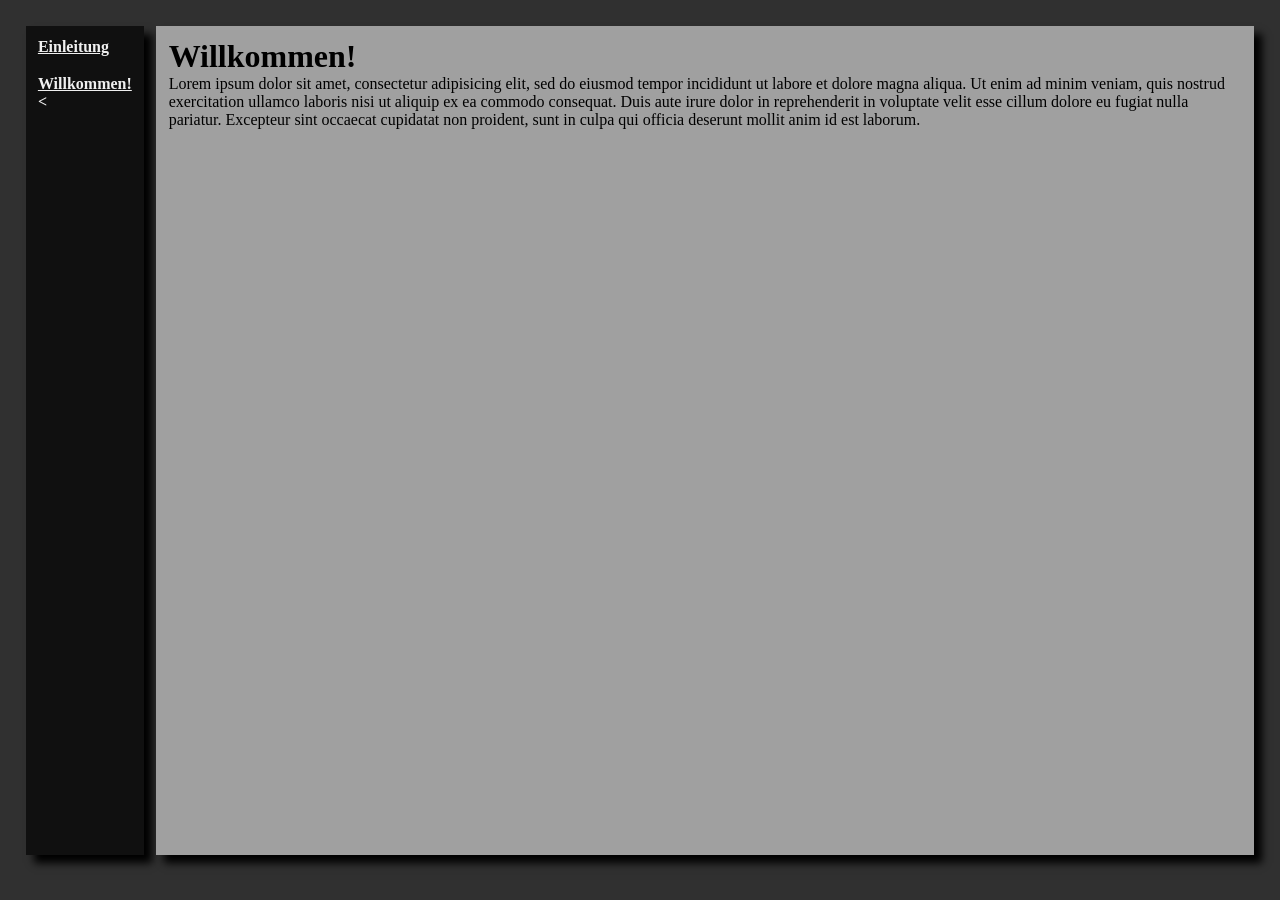
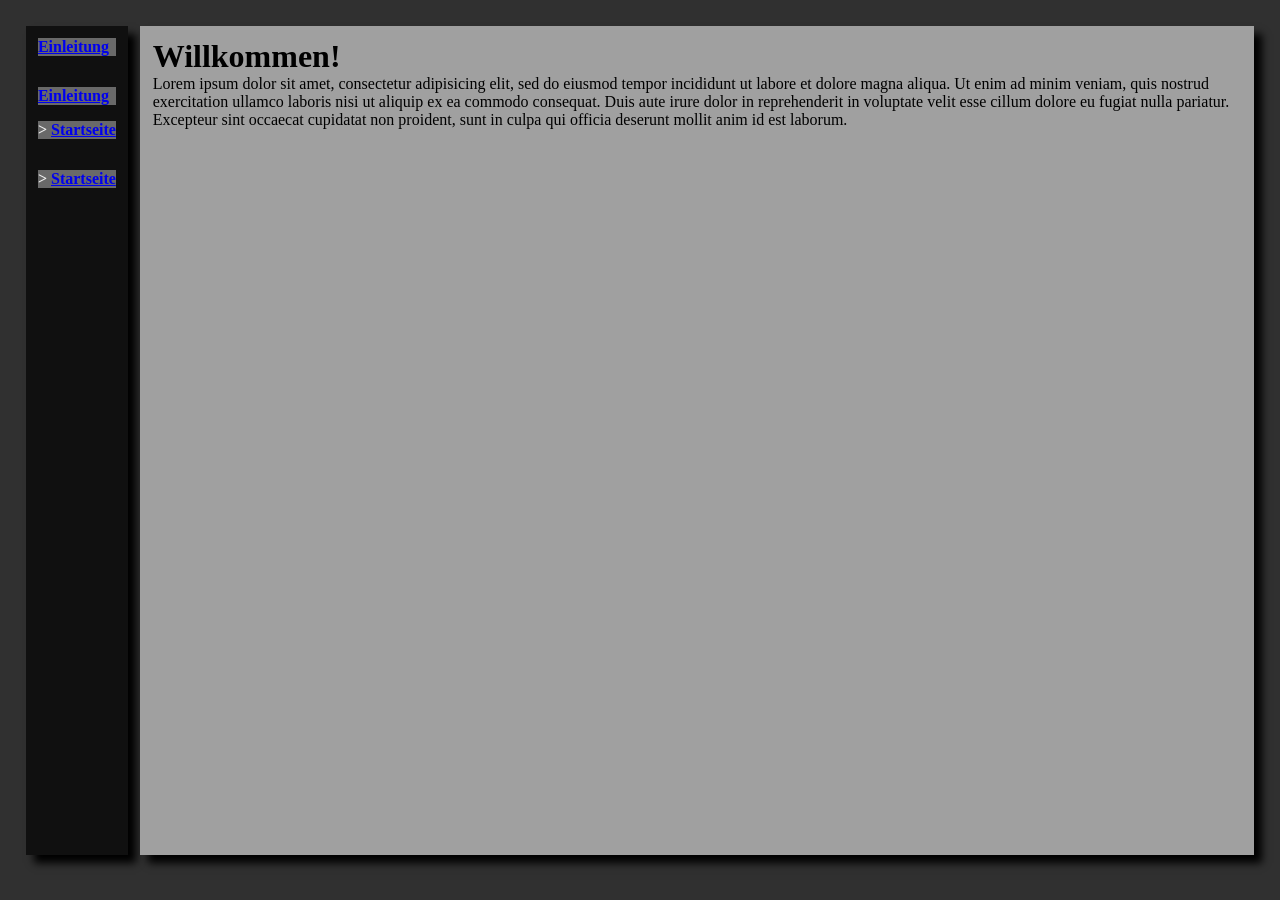
Before and after one commit to vivi90/drafts, a Jekyll site: the page built from index.md, in a window 1280 px wide. Built offline with Jekyll 4.4.1, drawn with Linux system fonts in a browser that asks for light colours; our own code applies the rules of GitHub Pages for plain Markdown files.

Commit message:
Bugfixes.

```diff
--- a/_includes/nav.html
+++ b/_includes/nav.html
@@ -1,6 +1,7 @@
 <ul>
     {% for subpage in site.pages %}
-        {% if subpage.title %}
+        <li id="home" {% if subpage.title == page.title %} class="current" {% endif %}><a href="{{ subpage.url | prepend: site.baseurl }}">{{ subpage.title }}</a></li>
+        {% if (subpage.title) && subpage.title != "Startseite" %}
             <li {% if subpage.title == page.title %} class="current" {% endif %}><a href="{{ subpage.url | prepend: site.baseurl }}">{{ subpage.title }}</a></li>
         {% endif %}
     {% endfor %}
--- a/_sass/layout.scss
+++ b/_sass/layout.scss
@@ -8,6 +8,7 @@ body {
 }
 
 nav {
+    flex-shrink: 0;
     padding: 1%;
 }
 
--- a/_sass/theme.scss
+++ b/_sass/theme.scss
@@ -2,13 +2,18 @@ body {
     background: #303030;
 }
 
-nav, nav a {
+nav {
     background: #101010;
     color: #f0f0f0;
+    text-decoration: none;
 }
 
-.current::after {
-    content: ' <';
+nav li {
+    background: #696969;
+}
+
+.current::before {
+    content: '> ';
     font-weight: bolder;
 }
 
--- a/index.md
+++ b/index.md
@@ -1,5 +1,7 @@
 ---
 layout: default
+title: "Startseite"
+permalink: /
 ---
 
 # Willkommen!
```
